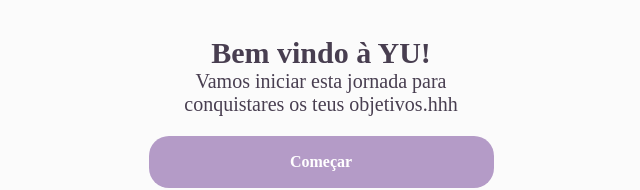
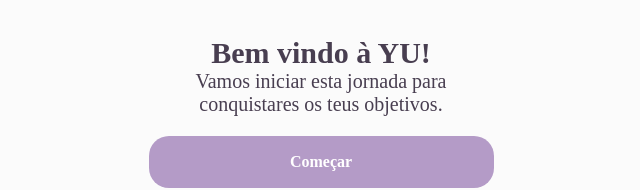
Before and after one commit to beatrizsfrodrigues/yu_cbl, a React (Create React App) app in the folder my-app/: page /welcome in a window 1280 px wide. Shown: the part 359-549 px from the top of the page, without its empty margins (319-959 px from the left). Built offline with nearby package versions, Linux system fonts and the light colour scheme.

Commit message:
test done

```diff
--- a/my-app/src/components/Welcome/Welcome.js
+++ b/my-app/src/components/Welcome/Welcome.js
@@ -19,7 +19,7 @@
         <div className="title">Bem vindo à YU!</div>
         <div>
           Vamos iniciar esta jornada para <br></br> conquistares os teus
-          objetivos.hhh
+          objetivos.
         </div>
         <button type="submit" className="start-button" onClick={handleClick}>Começar</button>
       </div>
```
